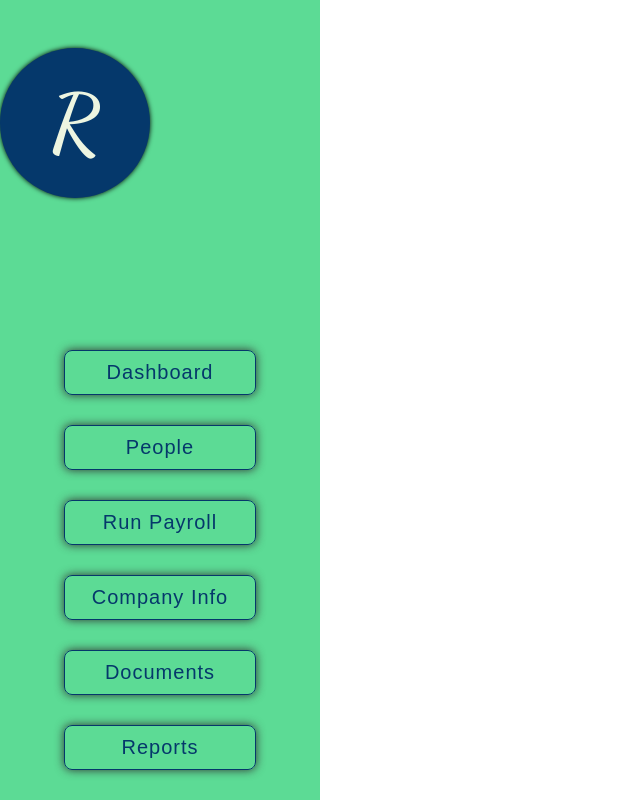
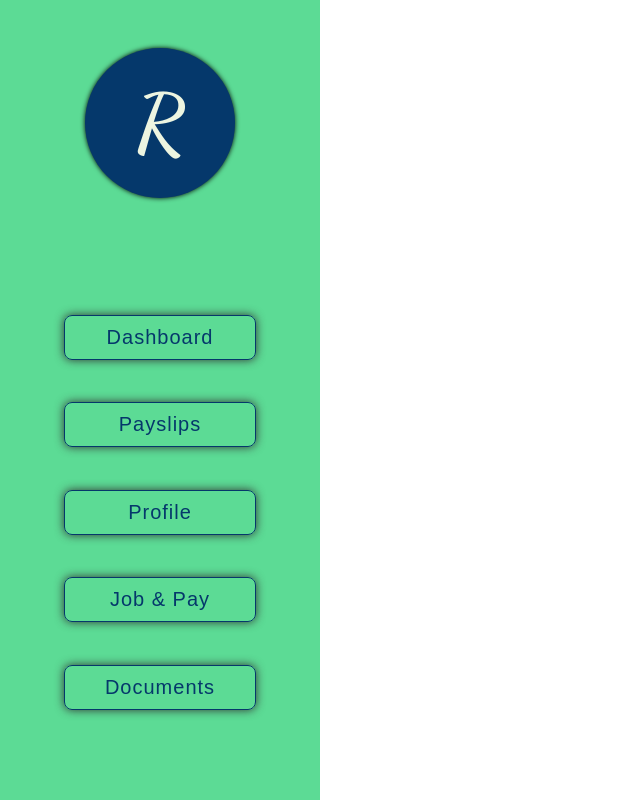
Before and after one commit to joshhammer/propulsion-final-project, a React (Create React App) app in the folder frontend/: page /company in a window 1280 px wide. Shown: the whole page, without its empty margins (0-640 px from the left). Built offline with nearby package versions, Linux system fonts and the light colour scheme.

Commit message:
fix logo position

```diff
--- a/frontend/src/components/AppContainer/AppContainer.js
+++ b/frontend/src/components/AppContainer/AppContainer.js
@@ -1,10 +1,10 @@
 import React from "react";
-import Company from "./Company/Company";
+import Employee from "./Employee/Employee";
 
 const AppContainer = (props) => {
     // here we need a condition to determine if company or employee gets rendered
     return (
-        <Company/>
+        <Employee/>
     )
 }
 
--- a/frontend/src/components/AppContainer/AppContainer.scss
+++ b/frontend/src/components/AppContainer/AppContainer.scss
@@ -4,11 +4,6 @@
     color: var(--mainWhite);
 }
 
-// .company-logo {
-//     height: 25%;
-//     display: flex;
-//     justify-content: center;
-// }
 
 .sidebar-link {
     display: flex;
@@ -43,7 +38,7 @@
 
 .company-logo {
     display: flex;
-    align-items: center;
+    justify-content: center;
 }
 
 .logo-circle {
```
